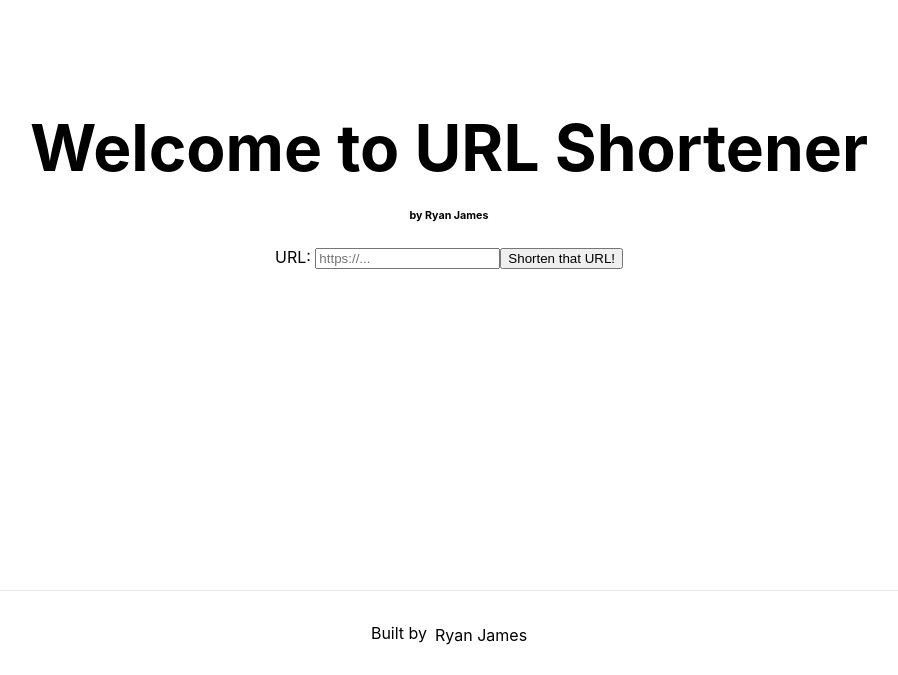
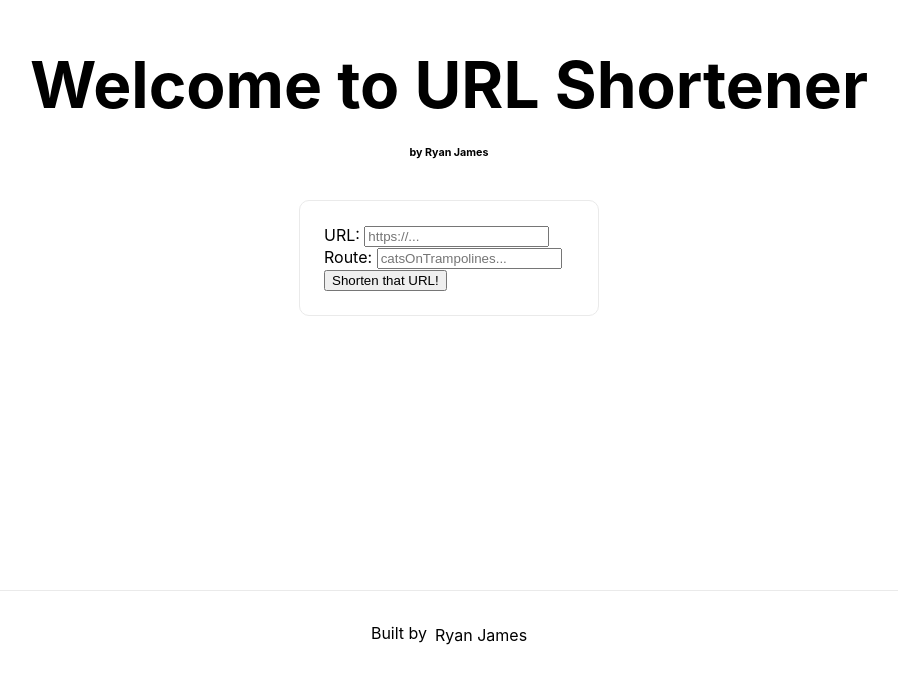
Before and after one commit to ryanjames1729/shorten-url, a Next.js app: page / in a window 1280 px wide. Shown: the part 210-885 px from the top of the page, without its empty margins (191-1089 px from the left). Built offline with nearby package versions, Linux system fonts and the light colour scheme.

Commit message:
added netlify function

```diff
--- a/pages/index.js
+++ b/pages/index.js
@@ -30,12 +30,15 @@ export default function Home() {
         </h1>
         <h6>by Ryan James</h6>
 
-        <div className={styles.container}>
+        <div className={styles.card}>
+          <div className={styles.grid}>
           <form name="url-input" data-netlify="true" data-netlify-honeypot="bot-field" method="post">
             <input type="hidden" name="form-name" value="url-input" />
-            <label>URL: <input type="text" name="url" placeholder="https://..."></input></label>
+            <label htmlFor="url">URL: </label><input type="text" name="url" placeholder="https://..."></input><br/>
+            <label htmlFor="route">Route: </label><input type="text" name="route" placeholder="catsOnTrampolines..."></input>
             <button type="submit">Shorten that URL!</button>
           </form>
+          </div>
         </div>
 
       </main>
--- a/styles/Home.module.css
+++ b/styles/Home.module.css
@@ -85,12 +85,12 @@
   max-width: 300px;
 }
 
-.card:hover,
+/* .card:hover,
 .card:focus,
 .card:active {
   color: #0070f3;
   border-color: #0070f3;
-}
+} */
 
 .card h2 {
   margin: 0 0 1rem 0;
```
Also changed, not shown: 2 other files (tests, documents, lock files or other folders).
